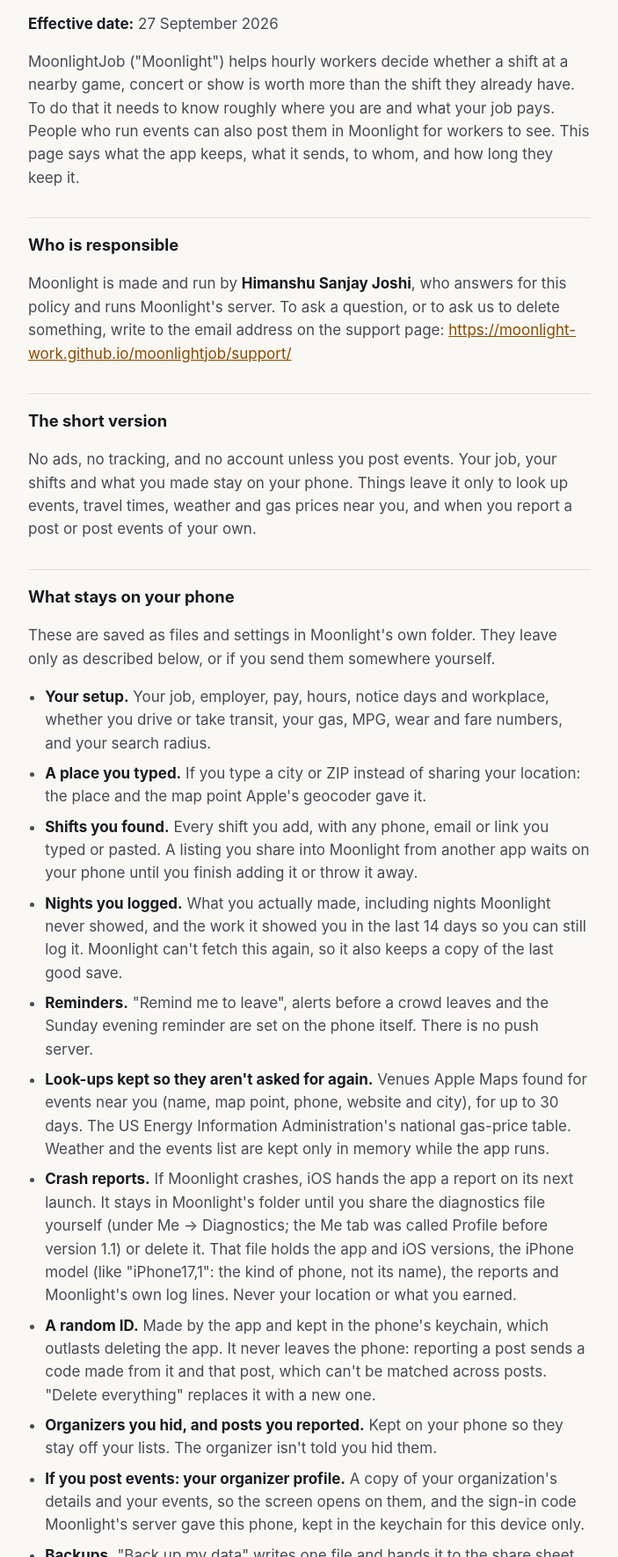
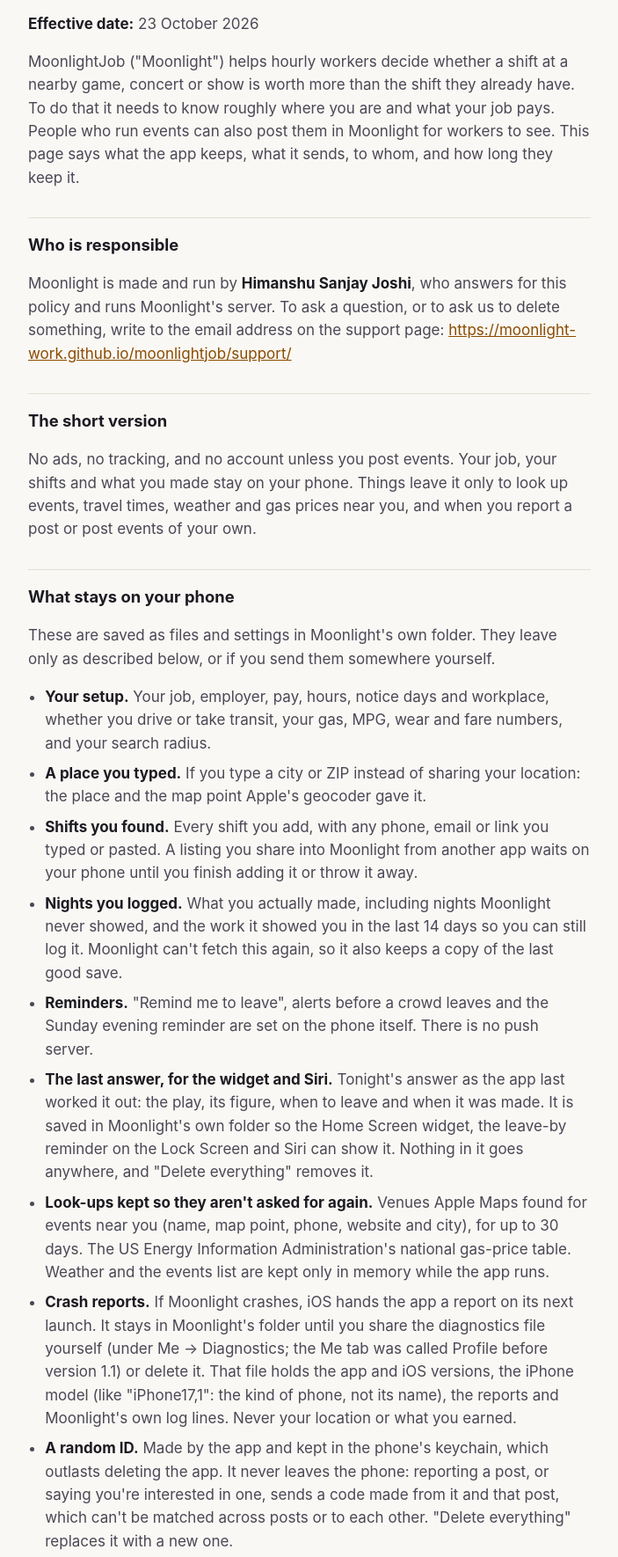
Before and after one commit to moonlight-work/moonlightjob, a plain HTML site: page privacy/index.html in a window 1280 px wide. Shown: the part 91-1861 px from the top of the page at 88% size, without its empty margins (288-991 px from the left). Drawn offline with Linux system fonts and the light colour scheme.

Commit message:
Privacy for 1.2: the widget's saved answer stays on the phone; "I'm interested" sends a per-post code, kept only as a count; effective 23 October 2026

```diff
--- a/privacy/index.html
+++ b/privacy/index.html
@@ -32,7 +32,7 @@
 <main>
 <nav>MoonlightJob · <a href="https://moonlight-work.github.io/moonlightjob/support/">Support</a></nav>
 <h1>MoonlightJob privacy policy</h1>
-<p><strong>Effective date:</strong> 27 September 2026</p>
+<p><strong>Effective date:</strong> 23 October 2026</p>
 <p>MoonlightJob ("Moonlight") helps hourly workers decide whether a shift at a nearby game, concert or show is worth more than the shift they already have. To do that it needs to know roughly where you are and what your job pays. People who run events can also post them in Moonlight for workers to see. This page says what the app keeps, what it sends, to whom, and how long they keep it.</p>
 <h2>Who is responsible</h2>
 <p>Moonlight is made and run by <strong>Himanshu Sanjay Joshi</strong>, who answers for this policy and runs Moonlight's server. To ask a question, or to ask us to delete something, write to the email address on the support page: <a href="https://moonlight-work.github.io/moonlightjob/support/">https://moonlight-work.github.io/moonlightjob/support/</a></p>
@@ -46,10 +46,11 @@
   <li><strong>Shifts you found.</strong> Every shift you add, with any phone, email or link you typed or pasted. A listing you share into Moonlight from another app waits on your phone until you finish adding it or throw it away.</li>
   <li><strong>Nights you logged.</strong> What you actually made, including nights Moonlight never showed, and the work it showed you in the last 14 days so you can still log it. Moonlight can't fetch this again, so it also keeps a copy of the last good save.</li>
   <li><strong>Reminders.</strong> "Remind me to leave", alerts before a crowd leaves and the Sunday evening reminder are set on the phone itself. There is no push server.</li>
+  <li><strong>The last answer, for the widget and Siri.</strong> Tonight's answer as the app last worked it out: the play, its figure, when to leave and when it was made. It is saved in Moonlight's own folder so the Home Screen widget, the leave-by reminder on the Lock Screen and Siri can show it. Nothing in it goes anywhere, and "Delete everything" removes it.</li>
   <li><strong>Look-ups kept so they aren't asked for again.</strong> Venues Apple Maps found for events near you (name, map point, phone, website and city), for up to 30 days. The US Energy Information Administration's national gas-price table. Weather and the events list are kept only in memory while the app runs.</li>
   <li><strong>Crash reports.</strong> If Moonlight crashes, iOS hands the app a report on its next launch. It stays in Moonlight's folder until you share the diagnostics file yourself (under Me → Diagnostics; the Me tab was called Profile before version 1.1) or delete it. That file holds the app and iOS versions, the iPhone model (like "iPhone17,1": the kind of phone, not its name), the reports and Moonlight's own log lines. Never your location or what you earned.</li>
-  <li><strong>A random ID.</strong> Made by the app and kept in the phone's keychain, which outlasts deleting the app. It never leaves the phone: reporting a post sends a code made from it and that post, which can't be matched across posts. "Delete everything" replaces it with a new one.</li>
-  <li><strong>Organizers you hid, and posts you reported.</strong> Kept on your phone so they stay off your lists. The organizer isn't told you hid them.</li>
+  <li><strong>A random ID.</strong> Made by the app and kept in the phone's keychain, which outlasts deleting the app. It never leaves the phone: reporting a post, or saying you're interested in one, sends a code made from it and that post, which can't be matched across posts or to each other. "Delete everything" replaces it with a new one.</li>
+  <li><strong>Organizers you hid, and posts you reported.</strong> Kept on your phone so they stay off your lists. The organizer isn't told you hid them. Posts you said you're interested in are kept too, so the button says so.</li>
   <li><strong>If you post events: your organizer profile.</strong> A copy of your organization's details and your events, so the screen opens on them, and the sign-in code Moonlight's server gave this phone, kept in the keychain for this device only.</li>
   <li><strong>Backups.</strong> "Back up my data" writes one file and hands it to the share sheet. Where you send it is up to you.</li>
 </ul>
@@ -65,13 +66,14 @@
   <li><strong>Gas prices.</strong> Moonlight downloads the US Energy Information Administration's whole national table, at most once a day, so the request carries nothing about you or where you are.</li>
   <li><strong>Posts from local organizers.</strong> Moonlight's server gets your map point rounded to about half a mile, your search radius and the next week's dates, as it does for events. No name and no ID.</li>
   <li><strong>Reporting a post.</strong> A report sends Moonlight's server the post, the reason and a note if you write one, with a code made from your random ID and that post. The code lets the server count one report per phone; it can't be matched across posts or traced back to you. Hiding an organizer stays on your phone.</li>
-  <li><strong>If you post events.</strong> Your organization's name, and the phone, email or link you give. For each event: its name, kind, place, times, the crowd you expect, your notes and, when you're hiring, the roles, how many people, the pay, the staff hours and how to apply. Workers see your events labelled with your organization's name, and the way to apply on events where you're hiring. Your organization's own contact details are seen only by Moonlight.</li>
+  <li><strong>Saying you're interested.</strong> "I'm interested" on an organizer's post sends the post and a code made from your random ID and that post, under a different label from a report's. The server keeps only a count; the organizer sees a number, not you. It can't be matched across posts or to a report.</li>
+  <li><strong>If you post events.</strong> Your organization's name, and the phone, email or link you give. For each event: its name, kind, place, times, the crowd you expect, your notes and, when you're hiring, the roles, how many people, the pay, the staff hours and how to apply. Workers see your events labelled with your organization's name, and the way to apply on events where you're hiring. Your organization's own contact details are seen only by Moonlight. For each event the server also keeps two numbers for you: how many phones said they're interested and how many times it was shown to workers' phones. Neither says who.</li>
   <li><strong>Crash reports through Apple.</strong> If you chose to share with app developers in iOS Settings (Privacy &amp; Security → Analytics &amp; Improvements), Apple may pass us crash reports and app usage figures from your phone. That is Apple's setting; Moonlight has no crash-reporting service of its own.</li>
 </ul>
 <h2>Who we talk to, and how long they keep it</h2>
 <p>Each one gets only what it needs for the job described here, and has its own privacy policy. Fly.io hosts Moonlight's server and handles your requests for us as a processor, under its data-processing terms. Apple handles what it receives under Apple's privacy policy. Every service your phone contacts directly also sees the internet (IP) address the request comes from, as any website does.</p>
 <ul>
-  <li><strong>Moonlight's server.</strong> Run by Himanshu Sanjay Joshi, who makes Moonlight, on Fly.io in Chicago. It asks Ticketmaster for events so no phone needs a key, and one lookup serves everyone nearby. It writes nothing about your requests to disk, except what organizers post and the reports workers send, below. Its log line for each request names the route, the result and how long it took, never your map point; Fly keeps those logs for 7 days (fly.io's logging documentation, read 25 September 2026). The events it fetched stay in its memory for up to 12 hours, filed by an area about 7 miles across, not by who asked. To stop one phone flooding it, it counts requests by IP address in memory only, and forgets each address about a minute after its last request — or, after signing up as an organizer, which is limited by the hour, about an hour. Fly's network carries every request, including your IP address; Fly doesn't publish how long it keeps its own records of connections, so we can't tell you. If you post events, it keeps your organizer profile until you delete it, and each event, with any reports about it, until 30 days after the event ends — in a file on its disk, of which Fly keeps a daily copy for 5 days.</li>
+  <li><strong>Moonlight's server.</strong> Run by Himanshu Sanjay Joshi, who makes Moonlight, on Fly.io in Chicago. It asks Ticketmaster for events so no phone needs a key, and one lookup serves everyone nearby. It writes nothing about your requests to disk, except what organizers post, the reports workers send and the interest codes, below. Its log line for each request names the route, the result and how long it took, never your map point; Fly keeps those logs for 7 days (fly.io's logging documentation, read 25 September 2026). The events it fetched stay in its memory for up to 12 hours, filed by an area about 7 miles across, not by who asked. To stop one phone flooding it, it counts requests by IP address in memory only, and forgets each address about a minute after its last request — or, after signing up as an organizer, which is limited by the hour, about an hour. Fly's network carries every request, including your IP address; Fly doesn't publish how long it keeps its own records of connections, so we can't tell you. If you post events, it keeps your organizer profile until you delete it, and each event, with any reports about it, the interest codes and a count of how often it was shown to workers' phones (no identifier behind that count), until 30 days after the event ends — in a file on its disk, of which Fly keeps a daily copy for 5 days.</li>
   <li><strong>Alerts to Moonlight's owner.</strong> When an organizer signs up or changes their name, when an organizer who isn't approved yet posts, and when a post is reported, the server sends Moonlight's owner a short alert through the notification service the owner uses (ntfy, Slack or Discord): the organizer's name; the post's title, place, times and pay; a report's reason. Never contact details, notes, or who reported it.</li>
   <li><strong>Ticketmaster.</strong> Games, concerts and shows. Asked only by Moonlight's server, with the server's own key. It gets an area about 7 miles across, a radius and a date range, never anything from your phone.</li>
   <li><strong>Apple Maps.</strong> Finds venues and the places you search for, works out drive or transit times (to each venue, and from it to your workplace if you added one), turns your location into a city name, and turns a city or ZIP you type into a map point. For transit riders it also finds the next ride home after each shift, from the venue to your map point.</li>
@@ -86,7 +88,7 @@
 <h2>Tracking</h2>
 <p>Moonlight doesn't track you. No other company collects information about what you do across apps or websites through Moonlight. Because there is nothing to track, Moonlight has no setting that answers a browser's "Do Not Track" signal, and needs none.</p>
 <h2>Delete everything</h2>
-<p>Me → What we do with your data → <strong>Delete everything</strong> wipes your setup, a place you typed, shifts, logged nights, reminders, settings, organizers you hid, posts you reported, saved venues, cached pay look-ups, crash reports and the random ID from your phone. If you post events and the phone is online, your organizer profile and every event you posted come off Moonlight's server too; offline, write to us and we'll remove them. Moonlight then starts over as new.</p>
+<p>Me → What we do with your data → <strong>Delete everything</strong> wipes your setup, a place you typed, shifts, logged nights, reminders, settings, organizers you hid, posts you reported or said you're interested in, saved venues, cached pay look-ups, crash reports and the random ID from your phone. If you post events and the phone is online, your organizer profile and every event you posted come off Moonlight's server too; offline, write to us and we'll remove them. Moonlight then starts over as new.</p>
 <p>Moonlight's server has nothing else of yours to delete: it keeps no record of your requests, and the log lines that say one came in go after 7 days. "Delete everything" can't reach a backup you exported; that file is wherever you sent it. A report you sent stays with its post until the post goes, 30 days after the event at the latest: nothing in it points to you, so it can't be picked out.</p>
 <p>To ask what we hold, or to ask us to delete something, write to the address on the support page. For a worker, the server keeps nothing tied to you, so the answer will usually be that nothing is there. For an organizer, it's your profile and your events, which you can also delete yourself: Settings → Delete my organizer profile.</p>
 <h2>If you post events</h2>
```
